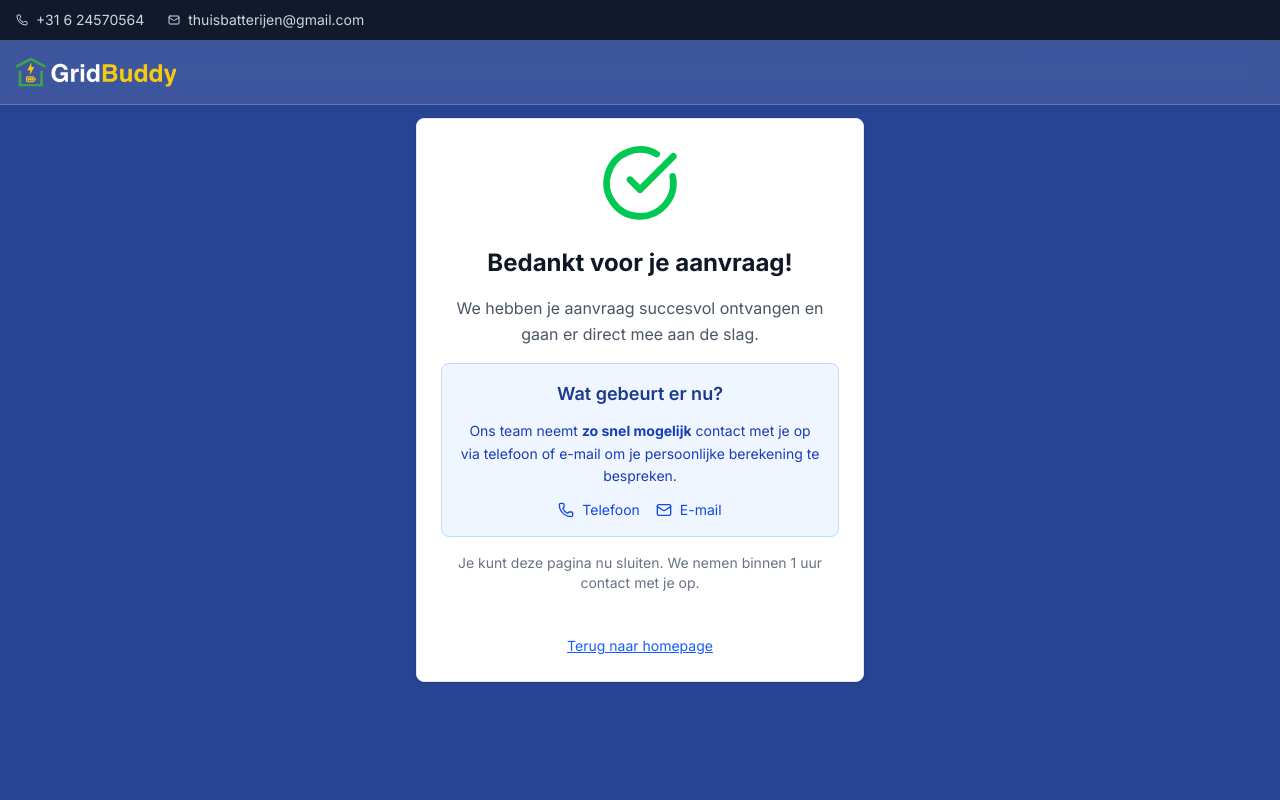
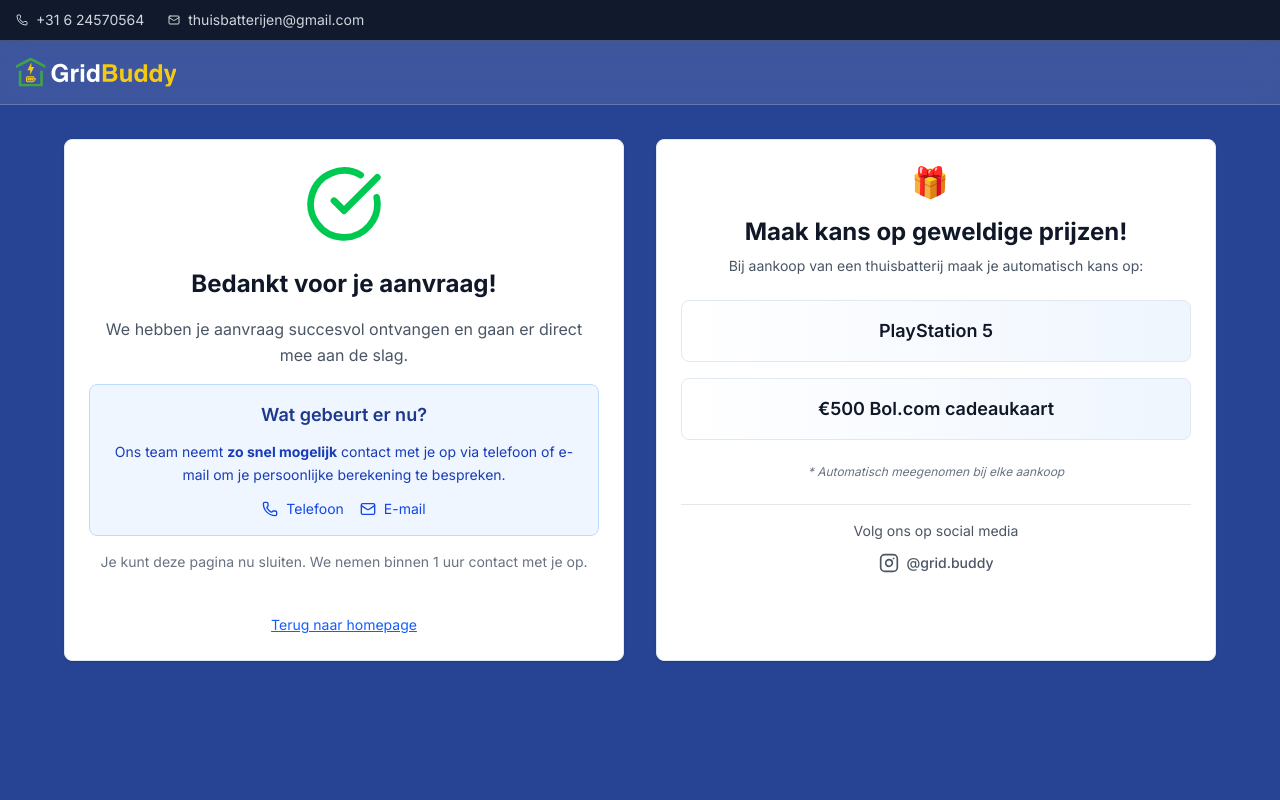
Before and after one commit to TristanVarewijck/home-battery, a Next.js app: page /success in a window 1280 px wide. Shown: the top 800 px of the page. Built offline with nearby package versions, Linux system fonts and the light colour scheme.

Commit message:
improved contents

```diff
--- a/src/app/success/page.tsx
+++ b/src/app/success/page.tsx
@@ -1,4 +1,4 @@
-import { CheckCircle, Phone, Mail } from 'lucide-react';
+import { CheckCircle, Phone, Mail, Instagram } from 'lucide-react';
 import { Card, CardContent } from '@/components/ui/card';
 import Link from 'next/link';
 import { Metadata } from 'next';
@@ -13,9 +13,12 @@
 export default function SuccessPage() {
   return (
     <div className="min-h-screen bg-blue-900/95 flex items-center justify-center p-4">
-      <Card className="w-full max-w-md bg-white">
-        <CardContent className="pt-6">
-          <div className="text-center space-y-6">
+      <div className="w-full max-w-6xl mx-auto">
+        <div className="grid lg:grid-cols-2 gap-8">
+          {/* Hoofdkaart */}
+          <Card className="bg-white">
+            <CardContent className="pt-6 h-full flex flex-col">
+              <div className="text-center space-y-6 flex-1">
                 <CheckCircle className="w-20 h-20 text-green-500 mx-auto" />
 
                 <div className="space-y-4">
@@ -24,8 +27,8 @@
                   </h1>
 
                   <p className="text-gray-600 leading-relaxed">
-                We hebben je aanvraag succesvol ontvangen en gaan er direct mee
-                aan de slag.
+                    We hebben je aanvraag succesvol ontvangen en gaan er direct
+                    mee aan de slag.
                   </p>
 
                   <div className="bg-blue-50 border border-blue-200 rounded-lg p-4 space-y-3">
@@ -33,9 +36,9 @@
                       Wat gebeurt er nu?
                     </h2>
                     <p className="text-blue-800 text-sm leading-relaxed">
-                  Ons team neemt <strong>zo snel mogelijk</strong> contact met
-                  je op via telefoon of e-mail om je persoonlijke berekening te
-                  bespreken.
+                      Ons team neemt <strong>zo snel mogelijk</strong> contact
+                      met je op via telefoon of e-mail om je persoonlijke
+                      berekening te bespreken.
                     </p>
                     <div className="flex flex-col lg:flex-row items-center justify-center gap-4 text-blue-700">
                       <a
@@ -56,8 +59,8 @@
                   </div>
 
                   <p className="text-gray-500 text-sm">
-                Je kunt deze pagina nu sluiten. We nemen binnen 1 uur contact
-                met je op.
+                    Je kunt deze pagina nu sluiten. We nemen binnen 1 uur
+                    contact met je op.
                   </p>
                 </div>
 
@@ -72,6 +75,67 @@
               </div>
             </CardContent>
           </Card>
+
+          {/* Prijsvraag Sectie */}
+          <Card className="bg-white">
+            <CardContent className="pt-6 h-full flex flex-col">
+              <div className="text-center space-y-4 flex-1">
+                <div className="flex items-center justify-center mb-4">
+                  <span className="text-3xl mr-3">🎁</span>
+                </div>
+
+                <h3 className="text-2xl font-bold text-gray-900 mb-2">
+                  Maak kans op geweldige prijzen!
+                </h3>
+
+                <p className="text-gray-600 text-sm mb-6">
+                  Bij aankoop van een thuisbatterij maak je automatisch kans op:
+                </p>
+
+                <div className="space-y-4">
+                  <div className="bg-gradient-to-r from-brand-blue-50 to-blue-50 rounded-lg p-4 border border-brand-blue-200">
+                    <div className="flex items-center justify-center gap-4">
+                      <span className="text-gray-900 font-semibold text-lg">
+                        PlayStation 5
+                      </span>
+                    </div>
+                  </div>
+
+                  <div className="bg-gradient-to-r from-brand-blue-50 to-blue-50 rounded-lg p-4 border border-brand-blue-200">
+                    <div className="flex items-center justify-center gap-4">
+                      <span className="text-gray-900 font-semibold text-lg">
+                        €500 Bol.com cadeaukaart
+                      </span>
+                    </div>
+                  </div>
+                </div>
+
+                <p className="text-gray-500 text-xs mt-6 italic">
+                  * Automatisch meegenomen bij elke aankoop
+                </p>
+
+                {/* Sociale Media Links */}
+                <div className="border-t border-gray-200 pt-4 mt-6">
+                  <p className="text-gray-600 text-sm mb-3">
+                    Volg ons op social media
+                  </p>
+                  <div className="flex items-center justify-center gap-2">
+                    <a
+                      href="https://www.instagram.com/grid.buddy?igsh=MXNlaWQ0N2M3NjB2ZQ=="
+                      target="_blank"
+                      rel="noopener noreferrer"
+                      className="flex items-center gap-2 text-gray-600 hover:text-brand-blue-600 transition-colors"
+                    >
+                      <Instagram className="w-5 h-5" />
+                      <span className="text-sm font-medium">@grid.buddy</span>
+                    </a>
+                  </div>
+                </div>
+              </div>
+            </CardContent>
+          </Card>
+        </div>
+      </div>
     </div>
   );
 }
--- a/src/components/Footer.tsx
+++ b/src/components/Footer.tsx
@@ -1,4 +1,4 @@
-import { Phone, Mail } from 'lucide-react';
+import { Phone, Mail, Instagram } from 'lucide-react';
 import Image from 'next/image';
 
 export function Footer() {
@@ -21,8 +21,8 @@
               Uw partner voor duurzame energieopslag. Wij helpen u besparen op
               uw energierekening en dragen bij aan een groenere toekomst.
             </p>
-            {/* <div className="flex space-x-4">
-              <a
+            <div className="flex space-x-4">
+              {/* <a
                 href="#"
                 className="text-gray-400 hover:text-white transition-colors"
               >
@@ -36,17 +36,21 @@
               </a>
               <a
                 href="#"
+
                 className="text-gray-400 hover:text-white transition-colors"
               >
                 <Linkedin className="w-5 h-5" />
-              </a>
+              </a> */}
               <a
-                href="#"
-                className="text-gray-400 hover:text-white transition-colors"
+                href="https://www.instagram.com/grid.buddy?igsh=MXNlaWQ0N2M3NjB2ZQ=="
+                target="_blank"
+                rel="noopener noreferrer"
+                className="text-gray-400 hover:text-white transition-colors flex items-center gap-2"
               >
                 <Instagram className="w-5 h-5" />
+                <span className="text-sm">@grid.buddy</span>
               </a>
-            </div> */}
+            </div>
           </div>
 
           {/* Quick Links */}
--- a/src/components/sections/CTABanner.tsx
+++ b/src/components/sections/CTABanner.tsx
@@ -63,7 +63,7 @@
                 <div>
                   <div className="font-semibold">Gemiddelde besparing</div>
                   <div className="text-2xl font-bold text-accent/80">
-                    €800 per jaar
+                    €1200 per jaar
                   </div>
                 </div>
               </div>
--- a/src/components/sections/Hero.tsx
+++ b/src/components/sections/Hero.tsx
@@ -107,7 +107,7 @@
               >
                 Sla uw zonne-energie op en gebruik deze wanneer het u uitkomt.{' '}
                 <span className="bg-yellow-400 text-blue-900 px-2 py-1 rounded font-semibold inline-block">
-                  Bespaar tot €800
+                  Bespaar tot €2000
                 </span>{' '}
                 per jaar en draag bij aan een duurzame toekomst.
               </animated.p>
--- a/src/components/sections/HomeBatteryInfo.tsx
+++ b/src/components/sections/HomeBatteryInfo.tsx
@@ -44,7 +44,7 @@
     },
     {
       icon: TrendingUp,
-      title: 'Bespaar tot €800 per jaar',
+      title: 'Bespaar tot €2000 per jaar',
       description:
         'Verminder uw energierekening door slim gebruik van opgeslagen energie.',
     },
@@ -95,7 +95,7 @@
                 </div>
                 <div>
                   <p className="text-sm text-gray-600">Gemiddelde besparing</p>
-                  <p className="text-xl font-bold text-green-600">€800/jaar</p>
+                  <p className="text-xl font-bold text-green-600">€1200/jaar</p>
                 </div>
               </div>
             </div>
```
Lines whose indentation alone changed are shown as unchanged.
